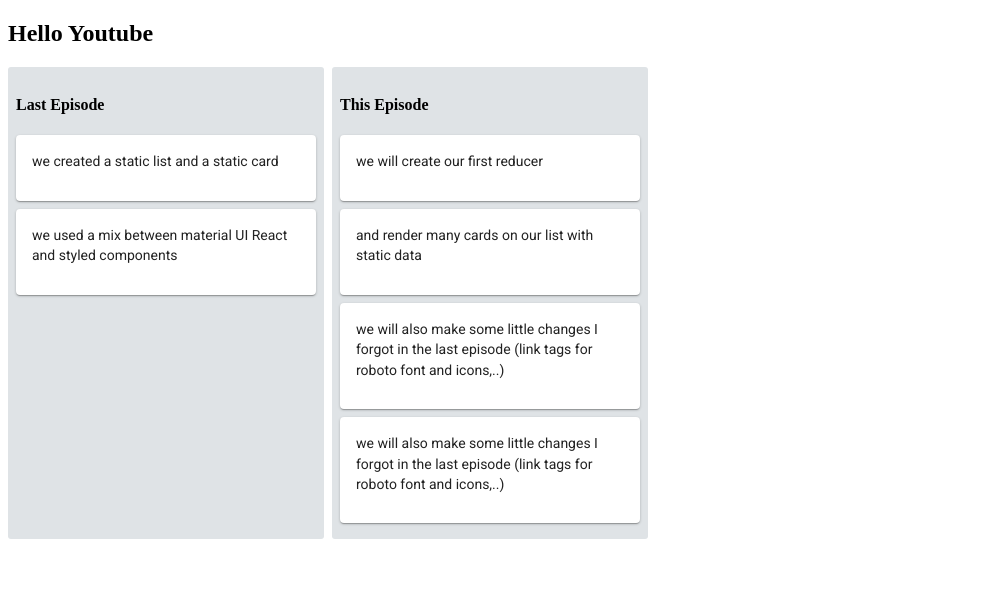
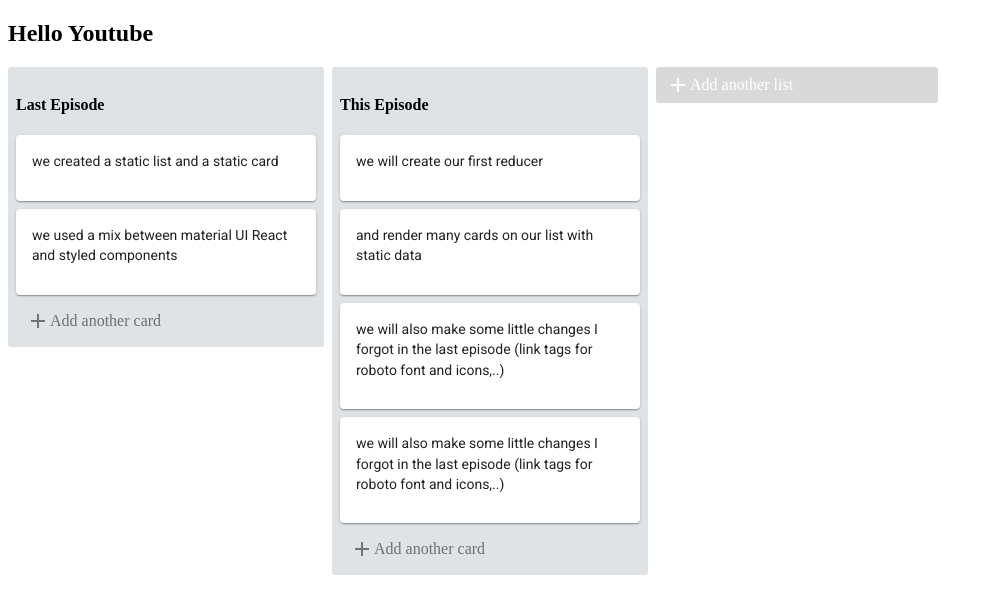
Before and after one commit to SelfDevTV/trello-clone, a React (Create React App) app: page / in a window 1280 px wide. Shown: the top 614 px of the page, without its empty margins (0-993 px from the left). Built offline with nearby package versions, Linux system fonts and the light colour scheme.

Commit message:
added action button

```diff
--- a/package.json
+++ b/package.json
@@ -11,6 +11,7 @@
     "react-dom": "^16.8.3",
     "react-redux": "^6.0.1",
     "react-scripts": "2.1.5",
+    "react-textarea-autosize": "^7.1.0",
     "redux": "^4.0.1"
   },
   "scripts": {
--- a/src/components/App.js
+++ b/src/components/App.js
@@ -1,6 +1,7 @@
 import React, { Component } from "react";
 import TrelloList from "./TrelloList";
 import { connect } from "react-redux";
+import TrelloActionButton from "./TrelloActionButton";
 
 class App extends Component {
   render() {
@@ -10,8 +11,9 @@
         <h2>Hello Youtube</h2>
         <div style={styles.listsContainer}>
           {lists.map(list => (
-            <TrelloList title={list.title} cards={list.cards} />
+            <TrelloList key={list.id} title={list.title} cards={list.cards} />
           ))}
+          <TrelloActionButton list />
         </div>
       </div>
     );
--- /dev/null
+++ b/src/components/TrelloActionButton.js
@@ -0,0 +1,123 @@
+import React from "react";
+import Icon from "@material-ui/core/Icon";
+import Textarea from "react-textarea-autosize";
+import Card from "@material-ui/core/Card";
+import Button from "@material-ui/core/Button";
+
+class TrelloActionButton extends React.Component {
+  state = {
+    formOpen: false,
+    text: ""
+  };
+
+  openForm = () => {
+    this.setState({
+      formOpen: true
+    });
+  };
+
+  closeForm = e => {
+    this.setState({
+      formOpen: false
+    });
+  };
+
+  handleInputChange = e => {
+    this.setState({
+      text: e.target.value
+    });
+  };
+
+  renderAddButton = () => {
+    const { list } = this.props;
+
+    const buttonText = list ? "Add another list" : "Add another card";
+    const buttonTextOpacity = list ? 1 : 0.5;
+    const buttonTextColor = list ? "white" : "inherit";
+    const buttonTextBackground = list ? "rgba(0,0,0,.15)" : "inherit";
+
+    return (
+      <div
+        onClick={this.openForm}
+        style={{
+          ...styles.openFormButtonGroup,
+          opacity: buttonTextOpacity,
+          color: buttonTextColor,
+          backgroundColor: buttonTextBackground
+        }}
+      >
+        <Icon>add</Icon>
+        <p>{buttonText}</p>
+      </div>
+    );
+  };
+
+  renderForm = () => {
+    const { list } = this.props;
+
+    const placeholder = list
+      ? "Enter list title..."
+      : "Enter a title for this card...";
+
+    const buttonTitle = list ? "Add List" : "Add Card";
+
+    return (
+      <div>
+        <Card
+          style={{
+            minHeight: 85,
+            minWidth: 272,
+            padding: "6px 8px 2px"
+          }}
+        >
+          <Textarea
+            placeholder={placeholder}
+            autoFocus
+            onBlur={this.closeForm}
+            value={this.state.text}
+            onChange={this.handleInputChange}
+            style={{
+              resize: "none",
+              width: "100%",
+              overflow: "hidden",
+              outline: "none",
+              border: "none"
+            }}
+          />
+        </Card>
+        <div style={styles.formButtonGroup}>
+          <Button
+            variant="contained"
+            style={{ color: "white", backgroundColor: "#5aac44" }}
+          >
+            {buttonTitle}{" "}
+          </Button>
+          <Icon style={{ marginLeft: 8, cursor: "pointer" }}>close</Icon>
+        </div>
+      </div>
+    );
+  };
+
+  render() {
+    return this.state.formOpen ? this.renderForm() : this.renderAddButton();
+  }
+}
+
+const styles = {
+  openFormButtonGroup: {
+    display: "flex",
+    alignItems: "center",
+    cursor: "pointer",
+    borderRadius: 3,
+    height: 36,
+    width: 272,
+    paddingLeft: 10
+  },
+  formButtonGroup: {
+    marginTop: 8,
+    display: "flex",
+    alignItems: "center"
+  }
+};
+
+export default TrelloActionButton;
--- a/src/components/TrelloList.js
+++ b/src/components/TrelloList.js
@@ -1,5 +1,6 @@
 import React from "react";
 import TrelloCard from "./TrelloCard";
+import TrelloActionButton from "./TrelloActionButton";
 
 const TrelloList = ({ title, cards }) => {
   console.log(cards);
@@ -7,8 +8,9 @@
     <div style={styles.container}>
       <h4>{title}</h4>
       {cards.map(card => (
-        <TrelloCard text={card.text} />
+        <TrelloCard key={card.id} text={card.text} />
       ))}
+      <TrelloActionButton />
     </div>
   );
 };
@@ -19,6 +21,7 @@
     borderRadius: 3,
     width: 300,
     padding: 8,
+    height: "100%",
     marginRight: 8
   }
 };
--- a/src/reducers/listsReducer.js
+++ b/src/reducers/listsReducer.js
@@ -15,7 +15,7 @@
   },
   {
     title: "This Episode",
-    id: 0,
+    id: 1,
     cards: [
       {
         id: 0,
```
Also changed, not shown: 1 other file (tests, documents, lock files or other folders).
